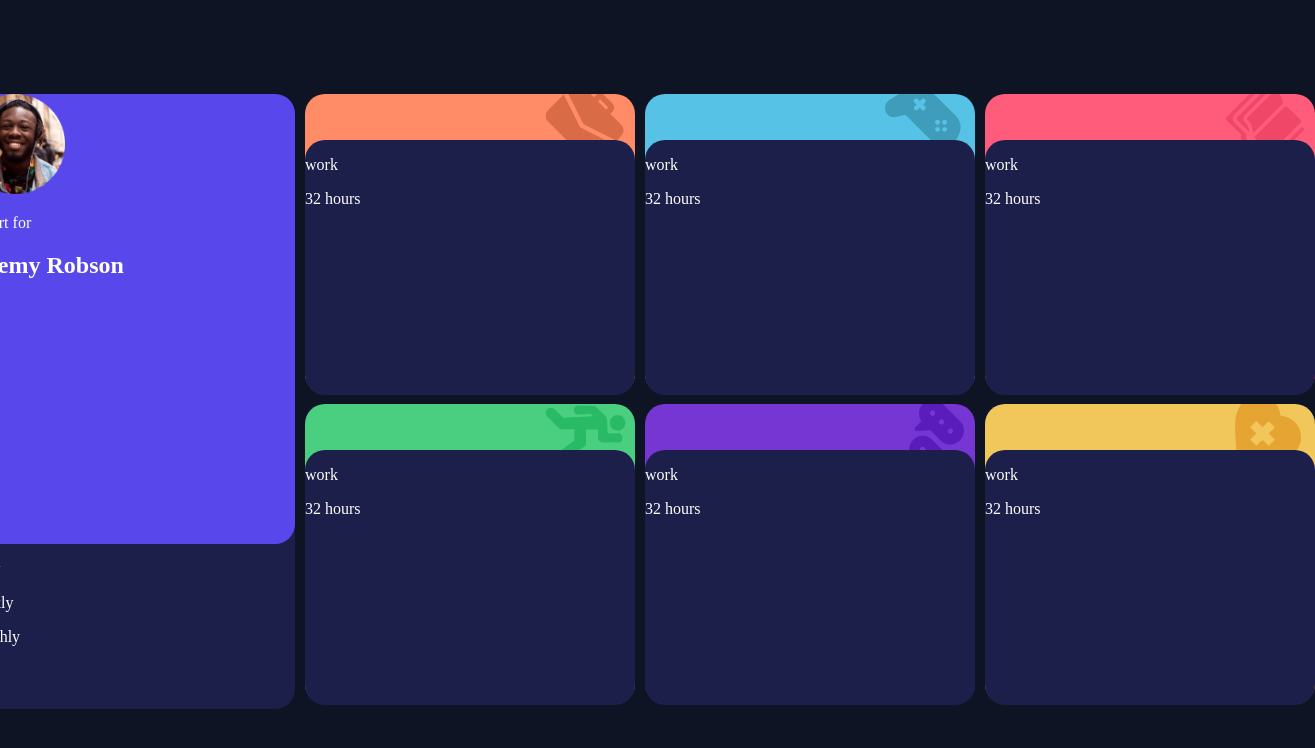
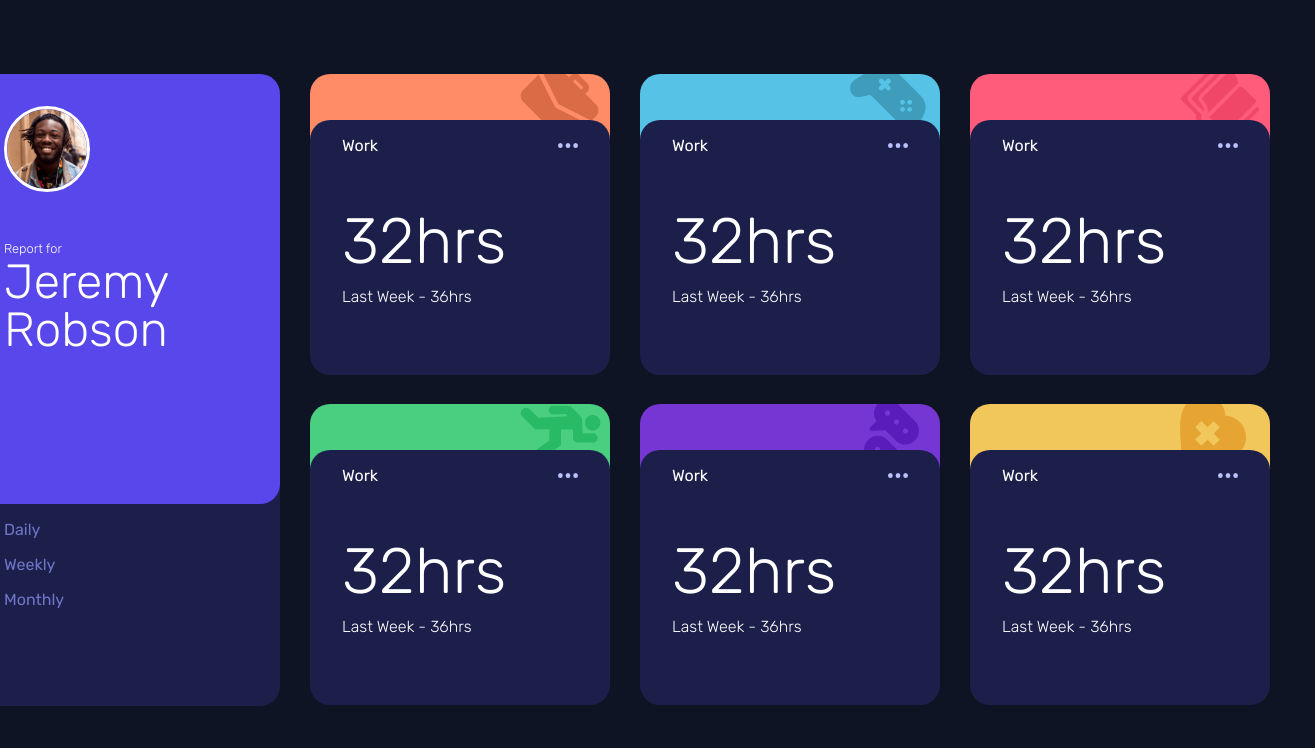
Before and after one commit to Rxunak/Time-Tracking-Dashboard, a plain HTML site: page index.html in a window 1280 px wide. Shown: the whole page, 1315 px wide, since content can reach past the window. Drawn offline with Linux system fonts and the light colour scheme.

Commit message:
Completed the Desktop version Design" git commit -m "Completed Desktop Design with the right Grid Layout

```diff
--- a/index.html
+++ b/index.html
@@ -12,6 +12,12 @@
       href="./images/favicon-32x32.png"
     />
     <link rel="stylesheet" href="styles.css" />
+    <link rel="preconnect" href="https://fonts.googleapis.com" />
+    <link rel="preconnect" href="https://fonts.gstatic.com" crossorigin />
+    <link
+      href="https://fonts.googleapis.com/css2?family=Rubik:ital,wght@0,300..900;1,300..900&display=swap"
+      rel="stylesheet"
+    />
 
     <title>Frontend Mentor | Time tracking dashboard</title>
   </head>
@@ -20,53 +26,96 @@
       <section class="container">
         <div class="gridItems itemOne">
           <div class="profileSection">
-            <img
-              src="/images/image-jeremy.png"
-              alt=""
-              width="100px"
-              height="100px"
-            />
-            <p>Report for</p>
-            <h1>Jeremy Robson</h1>
+            <img src="/images/image-jeremy.png" alt="" class="profileImage" />
+            <p class="profileName">Report for</p>
+            <h1 class="profileTitle">Jeremy Robson</h1>
           </div>
-          <p>Daily</p>
-          <p>Weekly</p>
-          <p>Monthly</p>
+          <p class="options">Daily</p>
+          <p class="options">Weekly</p>
+          <p class="options">Monthly</p>
         </div>
         <div class="gridItems itemTwo">
           <div class="informationDiv">
-            <p>work</p>
-            <p>32 hours</p>
+            <p class="informationPara">
+              Work
+              <img
+                src="/images/icon-ellipsis.svg"
+                alt="elipses"
+                class="elipses"
+              />
+            </p>
+            <p class="informationTime">32hrs</p>
+            <p class="informationDes">Last Week - 36hrs</p>
           </div>
         </div>
         <div class="gridItems itemThree">
           <div class="informationDiv">
-            <p>work</p>
-            <p>32 hours</p>
+            <p class="informationPara">
+              Work
+              <img
+                src="/images/icon-ellipsis.svg"
+                alt="elipses"
+                class="elipses"
+              />
+            </p>
+            <p class="informationTime">32hrs</p>
+            <p class="informationDes">Last Week - 36hrs</p>
           </div>
         </div>
         <div class="gridItems itemFour">
           <div class="informationDiv">
-            <p>work</p>
-            <p>32 hours</p>
+            <p class="informationPara">
+              Work
+              <img
+                src="/images/icon-ellipsis.svg"
+                alt="elipses"
+                class="elipses"
+              />
+            </p>
+            <p class="informationTime">32hrs</p>
+            <p class="informationDes">Last Week - 36hrs</p>
           </div>
         </div>
         <div class="gridItems itemFive">
           <div class="informationDiv">
-            <p>work</p>
-            <p>32 hours</p>
+            <p class="informationPara">
+              Work
+              <img
+                src="/images/icon-ellipsis.svg"
+                alt="elipses"
+                class="elipses"
+              />
+            </p>
+            <p class="informationTime">32hrs</p>
+            <p class="informationDes">Last Week - 36hrs</p>
           </div>
         </div>
         <div class="gridItems itemSix">
           <div class="informationDiv">
-            <p>work</p>
-            <p>32 hours</p>
+            <p class="informationPara">
+              Work
+              <img
+                src="/images/icon-ellipsis.svg"
+                alt="elipses"
+                class="elipses"
+              />
+            </p>
+            <p class="informationTime">32hrs</p>
+            <p class="informationDes">Last Week - 36hrs</p>
           </div>
         </div>
         <div class="gridItems itemSeven">
           <div class="informationDiv">
-            <p>work</p>
-            <p>32 hours</p>
+            <p class="informationPara">
+              Work
+              <img
+                src="/images/icon-ellipsis.svg"
+                alt="elipses"
+                class="elipses"
+              />
+            </p>
+            <p class="informationTime">32hrs</p>
+            <p class="informationDes">Last Week - 36hrs</p>
           </div>
         </div>
       </section>
--- a/styles.css
+++ b/styles.css
@@ -1,6 +1,7 @@
 body {
   background-color: hsl(226, 43%, 10%);
   color: white;
+  font-family: "Rubik", sans-serif;
 }
 
 main {
@@ -15,20 +16,20 @@ main {
   grid-template-columns: repeat(4, 330px);
   width: 100%;
   height: auto;
-  gap: 10px;
+  row-gap: 80px;
   justify-content: center;
 }
 
 .gridItems {
   outline: 2px solid pink;
-  width: 330px;
-  height: 300px;
+  width: 300px;
+  height: 250px;
 }
 
 .itemOne {
   grid-row: 1 / span 3;
-  width: 330px;
-  height: 615px;
+  width: 300px;
+  height: 632px;
   outline: none;
   background-color: hsl(235, 46%, 20%);
   border-bottom-left-radius: 20px;
@@ -42,7 +43,7 @@ main {
   background-image: url(/images/icon-work.svg);
   background-color: hsl(15, 100%, 70%);
   background-repeat: no-repeat;
-  background-position: 240px -10px;
+  background-position: 210px -10px;
   outline: none;
   border-bottom-left-radius: 20px;
   border-bottom-right-radius: 20px;
@@ -55,7 +56,7 @@ main {
   background-image: url(/images/icon-play.svg);
   background-color: hsl(195, 74%, 62%);
   background-repeat: no-repeat;
-  background-position: 240px -10px;
+  background-position: 210px -10px;
   outline: none;
   border-bottom-left-radius: 20px;
   border-bottom-right-radius: 20px;
@@ -67,7 +68,7 @@ main {
   background-image: url(/images/icon-study.svg);
   background-color: hsl(348, 100%, 68%);
   background-repeat: no-repeat;
-  background-position: 240px -10px;
+  background-position: 210px -10px;
   outline: none;
   border-bottom-left-radius: 20px;
   border-bottom-right-radius: 20px;
@@ -80,7 +81,7 @@ main {
   background-image: url(/images/icon-exercise.svg);
   background-color: hsl(145, 58%, 55%);
   background-repeat: no-repeat;
-  background-position: 240px 1px;
+  background-position: 210px 1px;
   outline: none;
   border-bottom-left-radius: 20px;
   border-bottom-right-radius: 20px;
@@ -93,7 +94,7 @@ main {
   background-image: url(/images/icon-social.svg);
   background-color: hsl(264, 64%, 52%);
   background-repeat: no-repeat;
-  background-position: 250px -10px;
+  background-position: 210px -10px;
   outline: none;
   border-bottom-left-radius: 20px;
   border-bottom-right-radius: 20px;
@@ -106,7 +107,7 @@ main {
   background-image: url(/images/icon-self-care.svg);
   background-color: hsl(43, 84%, 65%);
   background-repeat: no-repeat;
-  background-position: 250px -10px;
+  background-position: 210px -10px;
   outline: none;
   border-bottom-left-radius: 20px;
   border-bottom-right-radius: 20px;
@@ -115,7 +116,7 @@ main {
 }
 
 .profileSection {
-  height: 450px;
+  height: 430px;
   border-bottom-left-radius: 20px;
   border-bottom-right-radius: 20px;
   border-top-left-radius: 20px;
@@ -134,3 +135,65 @@ main {
   height: 255px;
   width: 100%;
 }
+
+.profileImage {
+  margin-top: 2rem;
+  margin-bottom: 2rem;
+  margin-left: 1.5rem;
+  height: 5rem;
+  width: 5rem;
+  border: 3px solid white;
+  border-radius: 50%;
+}
+
+.profileName {
+  margin-left: 1.5rem;
+  margin-bottom: 0;
+  font-size: 0.8rem;
+  font-weight: 100;
+}
+
+.profileTitle {
+  margin-left: 1.5rem;
+  line-height: 100%;
+  margin-top: 2px;
+  font-weight: 100;
+  font-size: 3rem;
+}
+
+.options {
+  color: hsl(235, 45%, 61%);
+  margin-left: 1.5rem;
+}
+
+.options:hover {
+  cursor: pointer;
+  color: white;
+}
+
+.informationPara {
+  display: flex;
+  flex-direction: row;
+  justify-content: space-between;
+  align-items: center;
+  margin-left: 2rem;
+  margin-right: 2rem;
+}
+
+.elipses {
+  height: 0.3rem;
+}
+
+.informationTime {
+  font-size: 4rem;
+  font-weight: 100;
+  margin-top: 3rem;
+  margin-left: 2rem;
+  margin-bottom: 0.5rem;
+}
+
+.informationDes {
+  margin-left: 2rem;
+  margin-top: 0;
+  font-weight: 100;
+}
```
